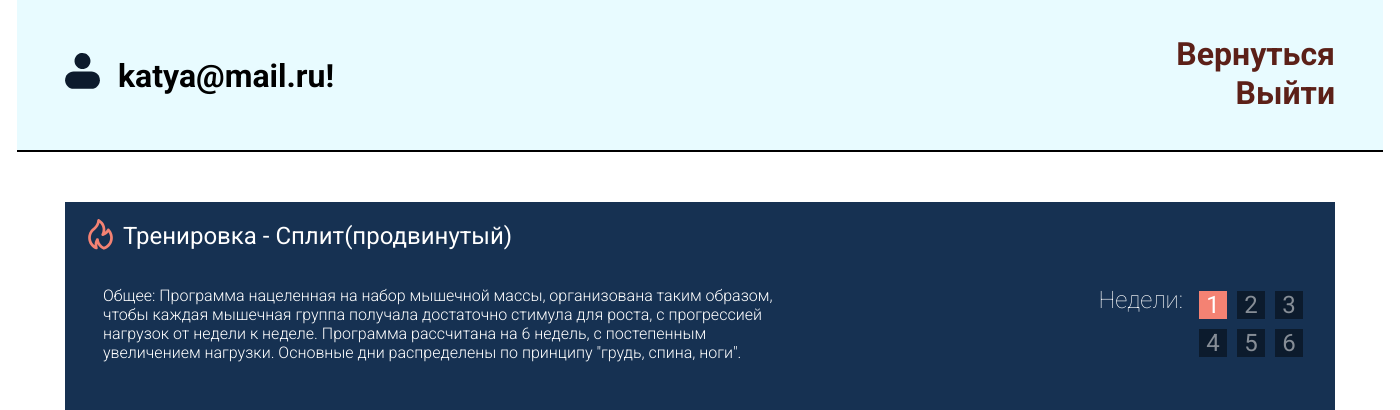
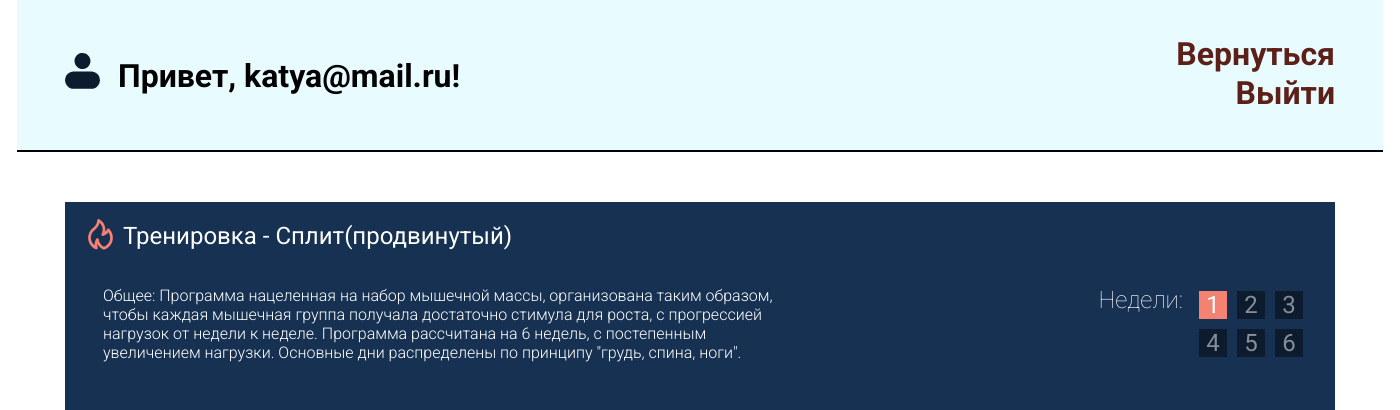
Before and after one commit to 4ayka205/RENOVA, a Django app: page /profile/ in a window 1400 px wide. Shown: the top 410 px of the page. Run offline with Django 5.2, Linux system fonts and the light colour scheme; a user stored in the database is signed in; data comes from the database, SQL or seed files in the repository.

Commit message:
миникосяк 2

```diff
--- a/templates/profile.html
+++ b/templates/profile.html
@@ -17,7 +17,7 @@
     <header class="lk-header" id="top">
         <div class="user-info">
             <img src="{% static 'img/user.svg' %}" class="icon-user" width="35" height="35.81">
-            <h1>{{ user.email }}!</h1>
+            <h1>Привет, {{ user.email }}!</h1>
         </div>
         <div class="user-link">
             <a href="{% url 'home' %}" class="back-link">Вернуться</a>
```
